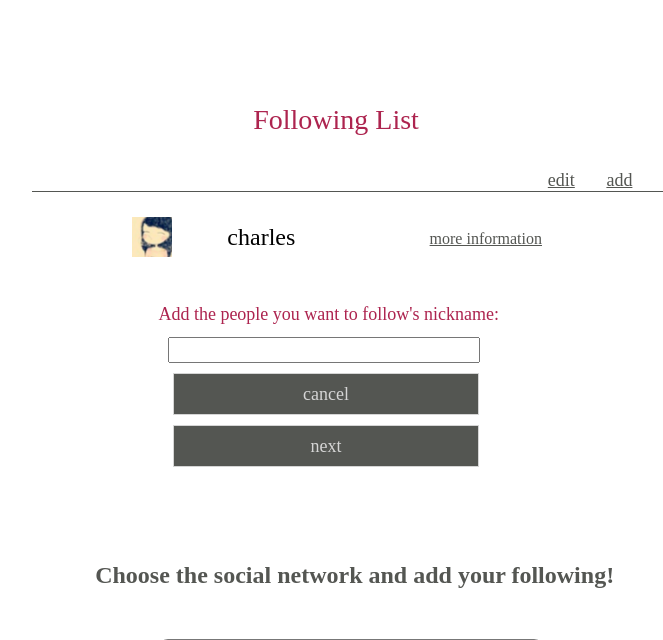
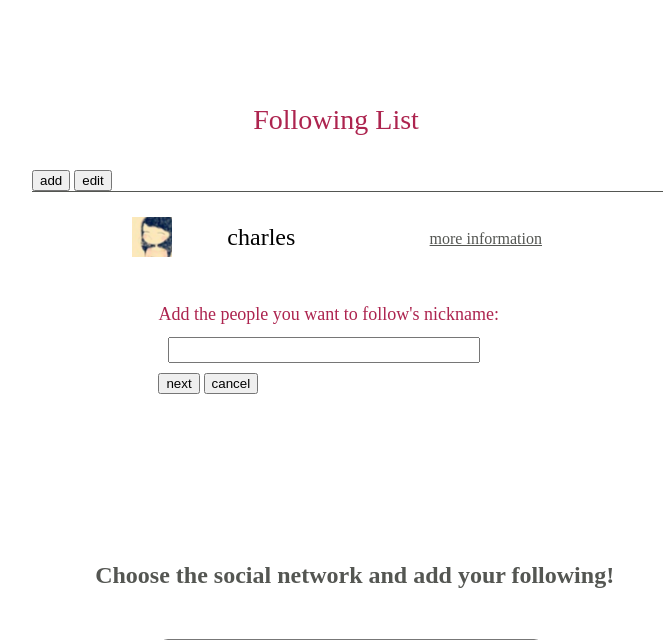
Before and after one commit to CharlesZ-Chen/ChasingSomeone, a Django app: page /ChasingSomeone/browse_following/ in a window 1280 px wide. Shown: the part 59-699 px from the top of the page, without its empty margins (292-955 px from the left). Run offline with Django 3.2, Linux system fonts and the light colour scheme; some libraries are stand-ins or nearby versions.

Commit message:
following.html

```diff
--- a/templates/ChasingSomeoneApp/following.html
+++ b/templates/ChasingSomeoneApp/following.html
@@ -12,11 +12,11 @@
     {% include "ChasingSomeoneApp/header.html" %}
 
     <div class="content">
-        <div id="follower_list">
+        <div class="follower-list">
             <div class="title">Following List</div>
             <div class="function-button">
-                <a>add</a>
-                <a>edit</a>
+                <button>add</button>
+                <button>edit</button>
             </div>
             <!--following list-->
             <div class="following-list">
@@ -32,16 +32,18 @@
                 </div>
             </div>
         </div>
+
+        <div class="add-section">
         <!--add follower name-->
-        <div class="follower-name">
+            <div class="follower-name">
             <div class="add-hint">Add the people you want to follow's nickname:</div>
             <input type="text" name="fname" />
-            <a>cancel</a>
-            <a>next</a>
+            <button>next</button>
+            <button>cancel</button>
         </div>
 
         <!--add social website-->
-        <div id='add_follower_div' class="content-right-add">
+            <div id='add_follower_div' class="content-right-add">
             <div class = "hint">
                 Choose the social network and add your following!
             </div>
@@ -70,7 +72,6 @@
                 </div>
             </div>
 
-
             <div class = "socialnetwork">
                 <div class = "title">
                     <div class = "logo">
@@ -93,16 +94,14 @@
                         <input name="submit" value="check" type="submit" class="confirm-button">
                     </form>
                 </div>
-
             </div>
 
+            <!--summary submit-->
+            <label class="end-hint">Check again. If there is no fault, press the "OK" button to add the following</label>
+            <input type="submit" value="OK" class="end-submit">
         </div>
 
-        <!--summary submit-->
-
-        <label class="end-hint">Check again. If there is no fault, press the "OK" button to add the following</label>
-        <input type="submit" value="OK" class="end-submit">
-
+        </div>
     </div>
 
 </body>
```
